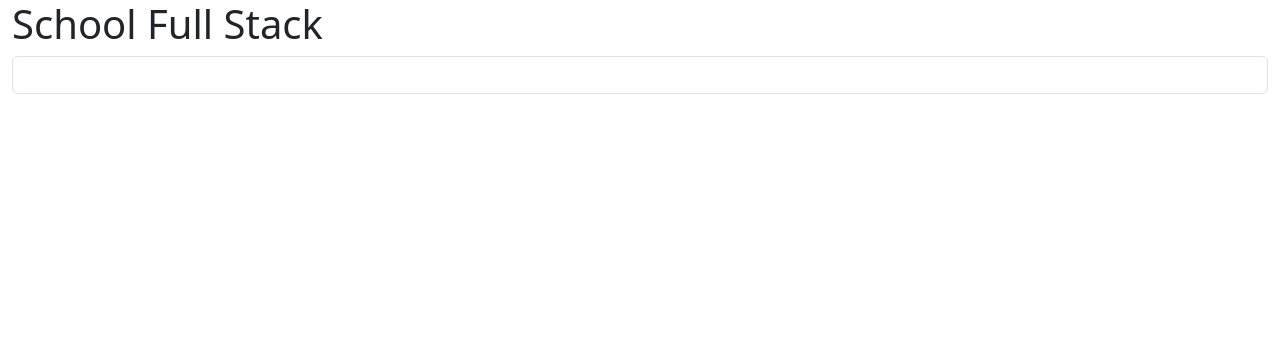
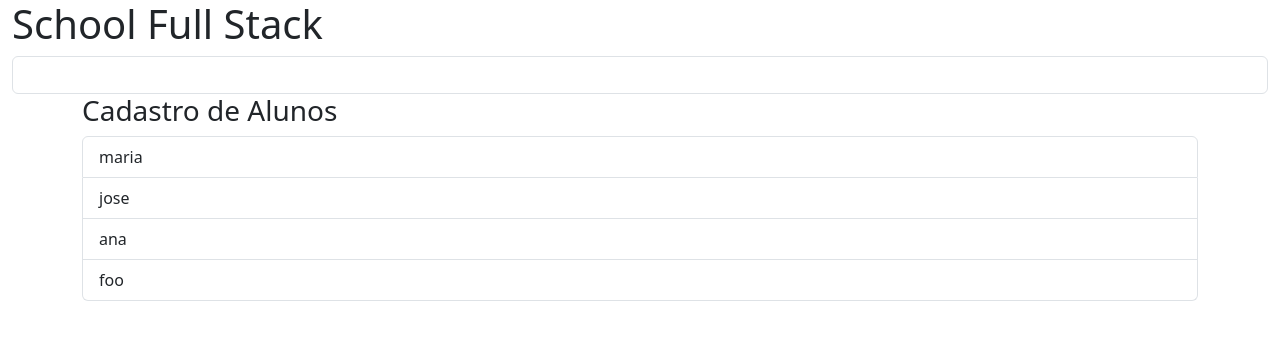
Before and after one commit to ericafnunes/app-school, an Angular app: page / in a window 1280 px wide. Shown: the top 340 px of the page. Built offline with nearby package versions, Linux system fonts and the light colour scheme.

Commit message:
add service no app

```diff
--- a/src/app/app.module.ts
+++ b/src/app/app.module.ts
@@ -4,6 +4,7 @@ import { BrowserModule } from '@angular/platform-browser';
 import { AppComponent } from './app.component';
 import { CadastroComponent } from './cadastro/cadastro.component';
 import { FormsModule } from '@angular/forms';
+import { CadastroService } from './cadastro/cadastro.component.service';
 
 @NgModule({
   declarations: [
@@ -14,7 +15,7 @@ import { FormsModule } from '@angular/forms';
     BrowserModule,
     FormsModule
   ],
-  providers: [],
+  providers: [CadastroService],
   bootstrap: [AppComponent]
 })
 export class AppModule { }
--- a/src/app/cadastro/cadastro.component.html
+++ b/src/app/cadastro/cadastro.component.html
@@ -4,8 +4,13 @@
         <input type="text" class="form-control" [(ngModel)]="user">
 
     </div>
-    <div>
-      {{user}}
+    <div class="container">
+        <h3>Cadastro de Alunos</h3>
+        <ul class="list-group">
+            <li class="list-group-item" *ngFor="let user of listUser">
+               {{user}}
+            </li>
+        </ul>
     </div>
 
 </div>
--- /dev/null
+++ b/src/app/cadastro/cadastro.component.service.ts
@@ -0,0 +1,3 @@
+export class CadastroService{
+    users = ["maria", "jose", "ana", "foo"];
+}
--- a/src/app/cadastro/cadastro.component.ts
+++ b/src/app/cadastro/cadastro.component.ts
@@ -1,4 +1,6 @@
 import { Component } from '@angular/core';
+import { CadastroService } from './cadastro.component.service';
+
 
 @Component({
   selector: 'app-cadastro',
@@ -7,4 +9,8 @@ import { Component } from '@angular/core';
 })
 export class CadastroComponent {
   user!:string;
+  listUser!: string[];
+  constructor(private cadastroService: CadastroService){
+    this.listUser = this.cadastroService.users
+  }
 }
```
